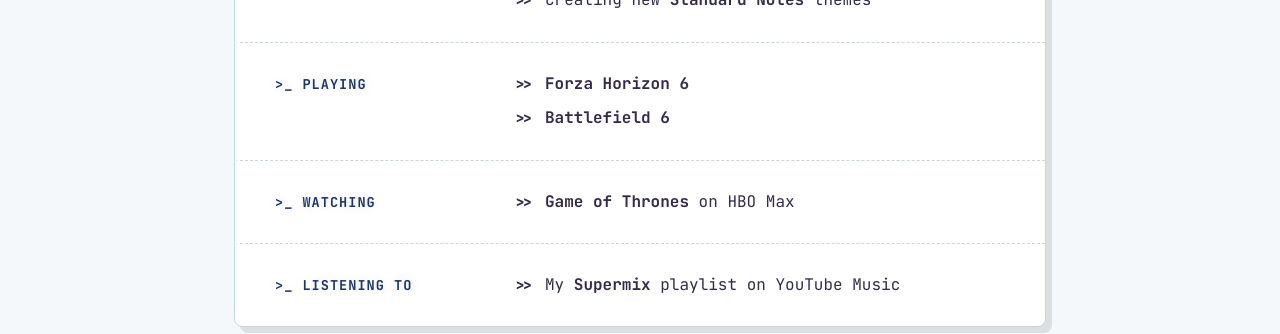
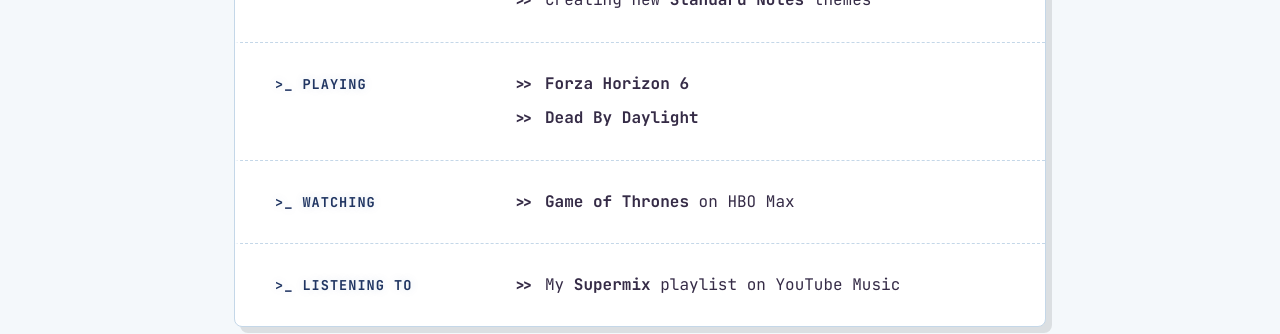
Before and after one commit to PASSK3YS/PASSK3YS.github.io, a Jekyll site: the page built from now.md, in a window 1280 px wide. Shown: the part 333-667 px from the top of the page. Built offline with Jekyll 4.4.1, drawn with Linux system fonts in a browser that asks for light colours.

Commit message:
Update now page

```diff
--- a/now.md
+++ b/now.md
@@ -146,7 +146,7 @@
             <h3 class="soft-header">>_ Playing</h3>
             <ul class="hacker-list">
                 <li><strong>Forza Horizon 6</strong></li>
-                <li><strong>Battlefield 6</strong></li>
+                <li><strong>Dead By Daylight</strong></li>
             </ul>
         </div>
 
```
